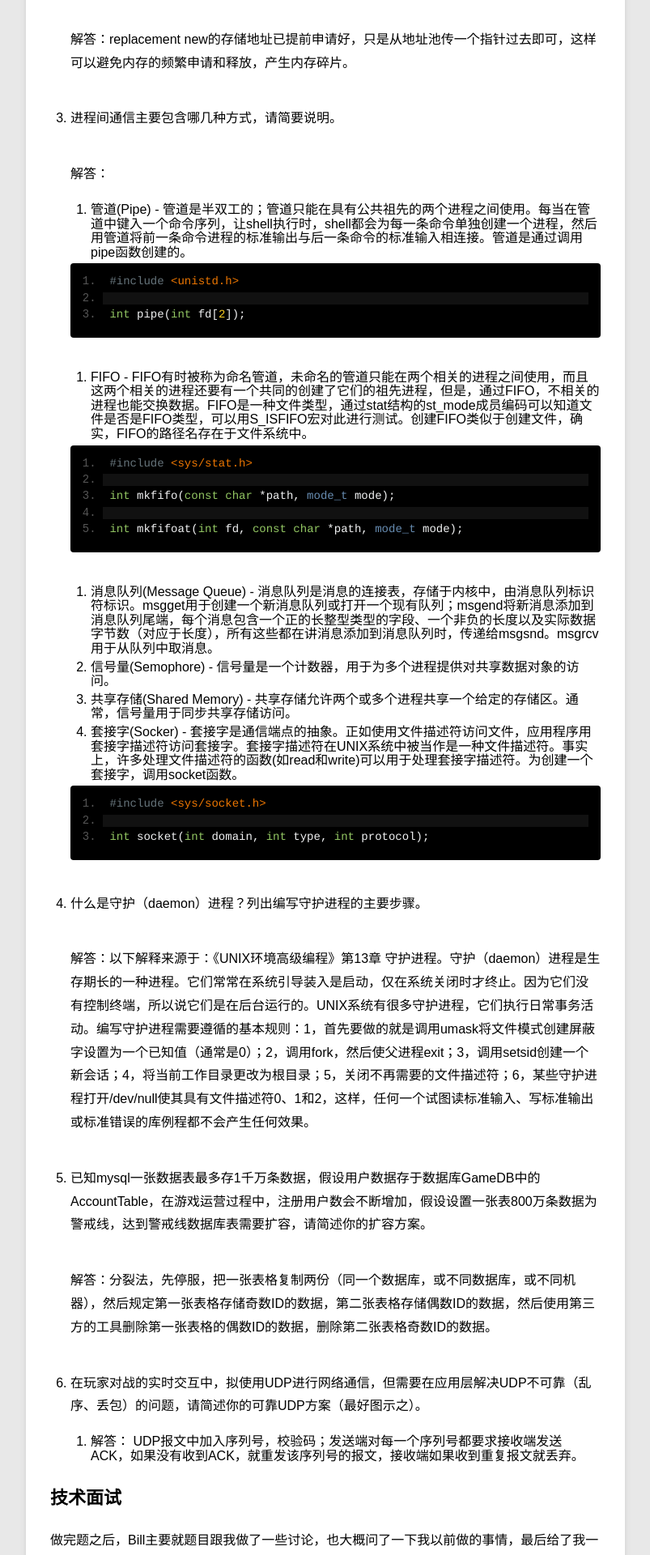
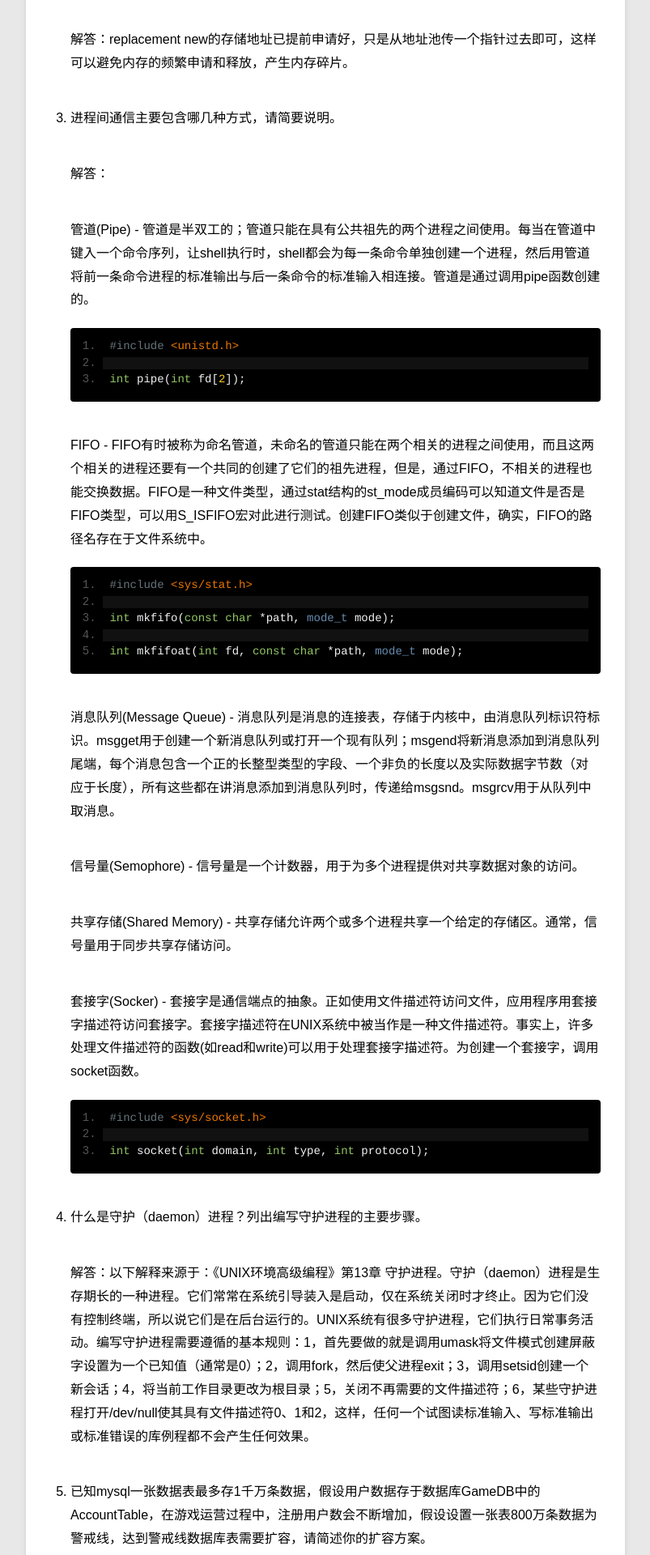
Before and after one commit to xiaofandh12/xiaofandh12.github.io, a Jekyll site: the page built from _posts/blog/2016-05-21-Interview-Ruiyi.md, in a window 1280 px wide. Shown: the part 4408-6328 px from the top of the page at 81% size, without its empty margins (78-881 px from the left). Built offline with Jekyll 4.4.1, drawn with Linux system fonts in a browser that asks for light colours; Markdown is read by kramdown in place of the engine named in the settings; comment, search, counter and statistics services are not loaded.

````diff
--- a/_posts/blog/2016-05-21-Interview-Ruiyi.md
+++ b/_posts/blog/2016-05-21-Interview-Ruiyi.md
@@ -149,7 +149,8 @@ category: blog
 3. 进程间通信主要包含哪几种方式，请简要说明。
 
 	解答：
-    * 管道(Pipe) - 管道是半双工的；管道只能在具有公共祖先的两个进程之间使用。每当在管道中键入一个命令序列，让shell执行时，shell都会为每一条命令单独创建一个进程，然后用管道将前一条命令进程的标准输出与后一条命令的标准输入相连接。管道是通过调用pipe函数创建的。
+
+    管道(Pipe) - 管道是半双工的；管道只能在具有公共祖先的两个进程之间使用。每当在管道中键入一个命令序列，让shell执行时，shell都会为每一条命令单独创建一个进程，然后用管道将前一条命令进程的标准输出与后一条命令的标准输入相连接。管道是通过调用pipe函数创建的。
 
     ```
     #include <unistd.h>
@@ -157,7 +158,7 @@ category: blog
     int pipe(int fd[2]);
     ```
 
-    * FIFO - FIFO有时被称为命名管道，未命名的管道只能在两个相关的进程之间使用，而且这两个相关的进程还要有一个共同的创建了它们的祖先进程，但是，通过FIFO，不相关的进程也能交换数据。FIFO是一种文件类型，通过stat结构的st_mode成员编码可以知道文件是否是FIFO类型，可以用S_ISFIFO宏对此进行测试。创建FIFO类似于创建文件，确实，FIFO的路径名存在于文件系统中。
+    FIFO - FIFO有时被称为命名管道，未命名的管道只能在两个相关的进程之间使用，而且这两个相关的进程还要有一个共同的创建了它们的祖先进程，但是，通过FIFO，不相关的进程也能交换数据。FIFO是一种文件类型，通过stat结构的st_mode成员编码可以知道文件是否是FIFO类型，可以用S_ISFIFO宏对此进行测试。创建FIFO类似于创建文件，确实，FIFO的路径名存在于文件系统中。
 
     ```
     #include <sys/stat.h>
@@ -167,10 +168,13 @@ category: blog
     int mkfifoat(int fd, const char *path, mode_t mode);
     ```
 
-    * 消息队列(Message Queue) - 消息队列是消息的连接表，存储于内核中，由消息队列标识符标识。msgget用于创建一个新消息队列或打开一个现有队列；msgend将新消息添加到消息队列尾端，每个消息包含一个正的长整型类型的字段、一个非负的长度以及实际数据字节数（对应于长度），所有这些都在讲消息添加到消息队列时，传递给msgsnd。msgrcv用于从队列中取消息。
-    * 信号量(Semophore) - 信号量是一个计数器，用于为多个进程提供对共享数据对象的访问。
-    * 共享存储(Shared Memory) - 共享存储允许两个或多个进程共享一个给定的存储区。通常，信号量用于同步共享存储访问。
-    * 套接字(Socker) - 套接字是通信端点的抽象。正如使用文件描述符访问文件，应用程序用套接字描述符访问套接字。套接字描述符在UNIX系统中被当作是一种文件描述符。事实上，许多处理文件描述符的函数(如read和write)可以用于处理套接字描述符。为创建一个套接字，调用socket函数。
+    消息队列(Message Queue) - 消息队列是消息的连接表，存储于内核中，由消息队列标识符标识。msgget用于创建一个新消息队列或打开一个现有队列；msgend将新消息添加到消息队列尾端，每个消息包含一个正的长整型类型的字段、一个非负的长度以及实际数据字节数（对应于长度），所有这些都在讲消息添加到消息队列时，传递给msgsnd。msgrcv用于从队列中取消息。
+
+    信号量(Semophore) - 信号量是一个计数器，用于为多个进程提供对共享数据对象的访问。
+
+    共享存储(Shared Memory) - 共享存储允许两个或多个进程共享一个给定的存储区。通常，信号量用于同步共享存储访问。
+
+    套接字(Socker) - 套接字是通信端点的抽象。正如使用文件描述符访问文件，应用程序用套接字描述符访问套接字。套接字描述符在UNIX系统中被当作是一种文件描述符。事实上，许多处理文件描述符的函数(如read和write)可以用于处理套接字描述符。为创建一个套接字，调用socket函数。
 
     ```
     #include <sys/socket.h>
````
